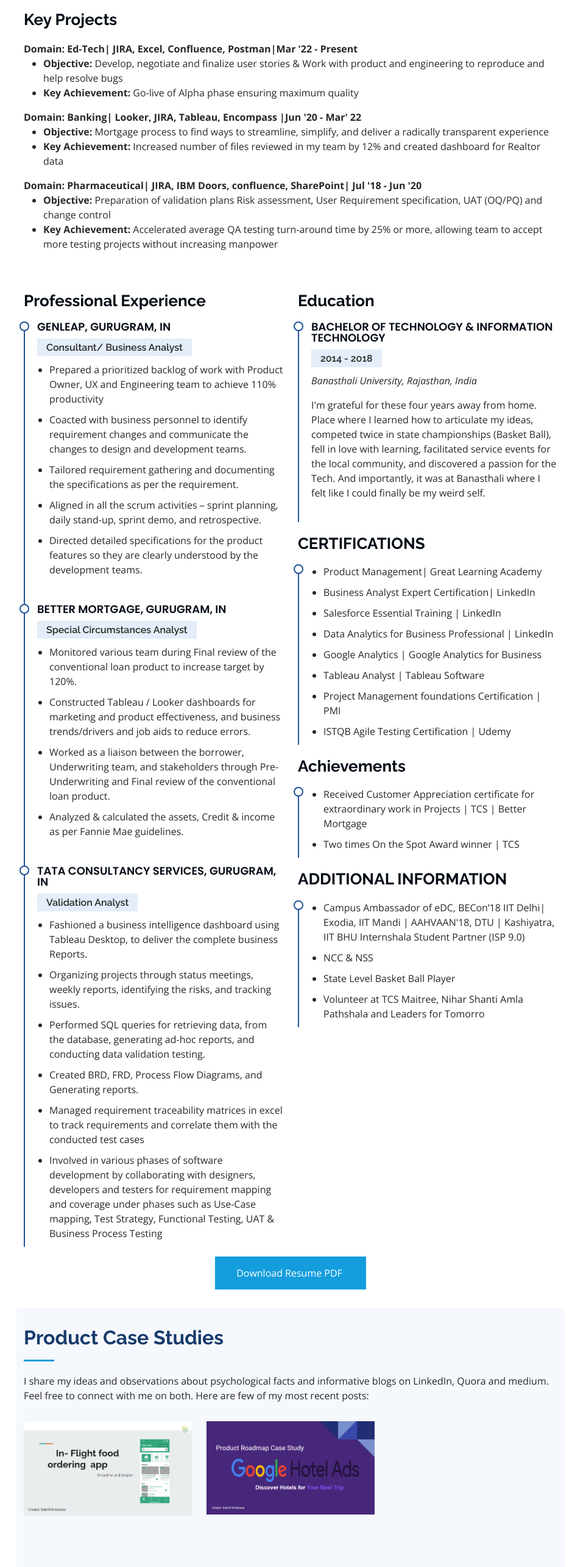
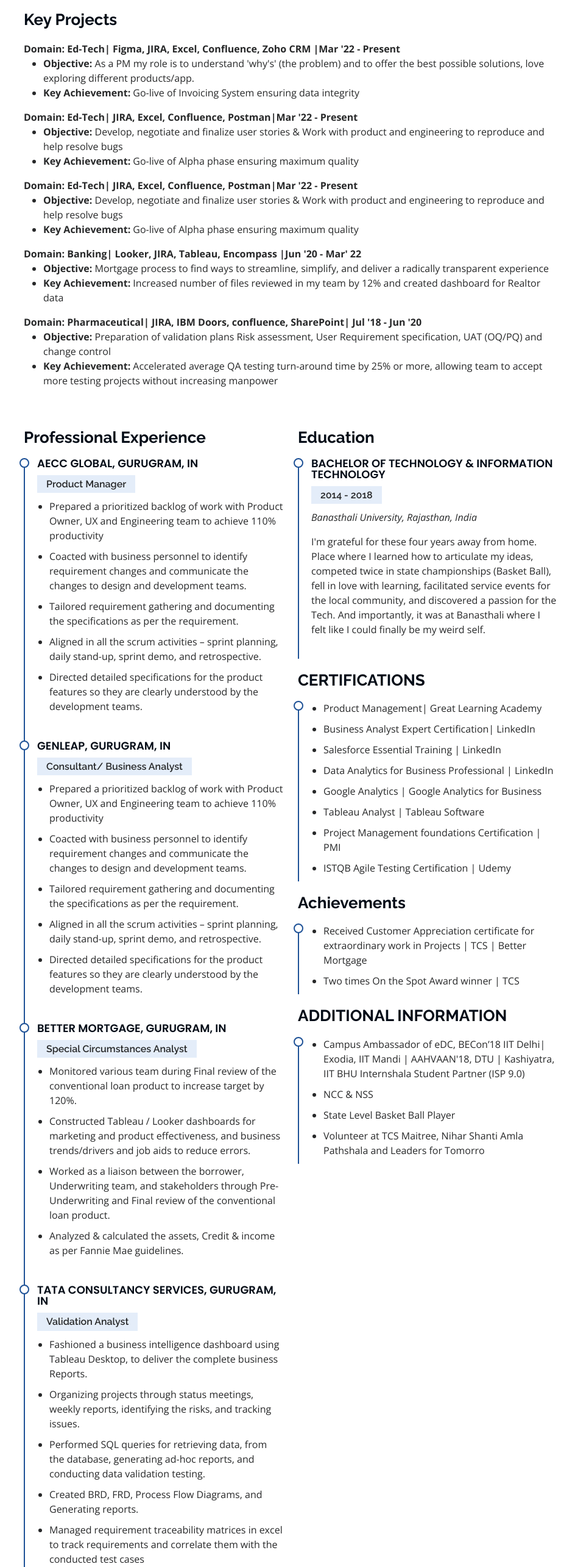
Before and after one commit to srisuk09/SukritiSrivastava.github.io, a plain HTML site: page index.html in a window 1280 px wide. Shown: the part 2194-4763 px from the top of the page at 61% size, without its empty margins (323-1267 px from the left). Drawn offline with nearby package versions, Linux system fonts and the light colour scheme.

Commit message:
Update index.html

```diff
--- a/index.html
+++ b/index.html
@@ -245,7 +245,18 @@
             commendable record of accomplishment. Proficient in Waterfall and Scrum/Agile development environments and well-versed
             with hands-on experience in MS office suite, Tableau, Looker.</p>
                   <h3 class="resume-title">Key Projects</h3>
-            <p><b>Domain: Ed-Tech| JIRA, Excel, Confluence, Postman|Mar '22 - Present</b>
+                  <p><b>Domain: Ed-Tech| Figma, JIRA, Excel, Confluence, Zoho CRM |Mar '22 - Present</b>
+                    <ul>
+                      <li><b>Objective: </b>As a PM my role is to understand 'why's' (the problem) and to offer the best possible solutions, love exploring different products/app.   </li>
+                      <li><b>Key Achievement: </b> Go-live of Invoicing System ensuring data integrity</li>
+                    </ul>
+
+                  <p><b>Domain: Ed-Tech| JIRA, Excel, Confluence, Postman|Mar '22 - Present</b>
+              <ul>
+                <li><b>Objective: </b> Develop, negotiate and finalize user stories & Work with product and engineering to reproduce and help resolve
+                  bugs  </li>
+                <li><b>Key Achievement: </b> Go-live of Alpha phase ensuring maximum quality</li>
+              </ul><p><b>Domain: Ed-Tech| JIRA, Excel, Confluence, Postman|Mar '22 - Present</b>
               <ul>
                 <li><b>Objective: </b> Develop, negotiate and finalize user stories & Work with product and engineering to reproduce and help resolve
                   bugs  </li>
@@ -269,9 +280,23 @@
           <div class="col-lg-6" data-aos="fade-up" data-aos-delay="100">
             <h3 class="resume-title">Professional Experience</h3>
             <div class="resume-item">
+              <h4>AECC Global, Gurugram, IN</h4>
+              <h5>Product Manager</h5>
+            <!--  <p><em>Apr 2023 - Present </em></p>-->
+              <ul>
+                <li>Prepared a prioritized backlog of work with Product Owner, UX and Engineering team to achieve 110% productivity</li>
+                <li>Coacted with business personnel to identify requirement changes and communicate the changes to design and
+                  development teams.</li>
+                <li>Tailored requirement gathering and documenting the specifications as per the requirement.</li>
+                <!--<li>Performed project management activities like project scoping, planning, estimating, scheduling, organizing and controlling.</li>-->
+                <li>Aligned in all the scrum activities – sprint planning, daily stand-up, sprint demo, and retrospective.</li>
+                <li>Directed detailed specifications for the product features so they are clearly understood by the development teams.</li>
+              </ul>
+            </div>
+            <div class="resume-item">
               <h4>GenLeap, Gurugram, IN</h4>
               <h5>Consultant/ Business Analyst</h5>
-            <!--  <p><em>Mar 2022 - Present </em></p>-->
+            <!--  <p><em>Mar 2022 - Mar 2023 </em></p>-->
               <ul>
                 <li>Prepared a prioritized backlog of work with Product Owner, UX and Engineering team to achieve 110% productivity</li>
                 <li>Coacted with business personnel to identify requirement changes and communicate the changes to design and
@@ -380,8 +405,7 @@
 
         <div class="section-title">
           <h2>Product Case Studies</h2>
-          <p>I share my ideas and observations about psychological facts and informative blogs on LinkedIn, Quora and medium. Feel free to connect with me on both.
-            Here are few of my most recent posts:</p>
+          <p>I’m passionate about creating unique, modern & functional user experience designs and always enjoy the variety and working on challenging projects. I care about the details and believe design should aim to push the envelope and serve a purpose. Create new rather than fixing.</p>
         </div>
 
 
@@ -389,23 +413,27 @@
         <div class="row portfolio-container" data-aos="fade-up" data-aos-delay="100">
 
           <div class="col-lg-4 col-md-6 portfolio-item filter-app">
+
             <div class="portfolio-wrap">
               <img src="assets/img/portfolio/in flight.png" class="img-fluid" alt="">
               <div class="portfolio-links">
                 <a href="assets/img/portfolio/in flight.png" data-gallery="portfolioGallery" class="portfolio-lightbox"><i class="bx bx-plus"></i></a>
-                <a href="https://docs.google.com/presentation/d/1-Pu3Ylmy58ai7iul6Q8FhLqQMQMn0qdDrLwigfALr7s/edit?usp=sharing" title="More Details"><i class="bx bx-link"></i></a>
+                <a href="https://docs.google.com/presentation/d/1fnvge0d4f1IzYXMz9wE1tBb3wkp6i7a0/edit?usp=sharing&ouid=102511407651805021168&rtpof=true&sd=true" title="More Details"><i class="bx bx-link"></i></a>
               </div>
             </div>
+            <p>To improve the customer satisfaction with food and beverage offerings in the flight with the app?
+            </p>
           </div>
 
           <div class="col-lg-4 col-md-6 portfolio-item filter-web">
             <div class="portfolio-wrap">
-               <img src="assets/img/portfolio/GHA.png" class="img-fluid" alt="">
+               <img src="assets/img/portfolio/e bike.png" class="img-fluid" alt="">
               <div class="portfolio-links">
-                <a href="assets/img/portfolio/GHA.png" data-gallery="portfolioGallery" class="portfolio-lightbox"><i class="bx bx-plus"></i></a>
-                <a href="https://docs.google.com/presentation/d/1TXWGthWuDJgspZTu3toveL4gdUsWyBo8/edit#slide=id.p1" title="More Details"><i class="bx bx-link"></i></a>
+                <a href="assets/img/portfolio/e bike.png.png" data-gallery="portfolioGallery" class="portfolio-lightbox"><i class="bx bx-plus"></i></a>
+                <a href="https://docs.google.com/presentation/d/14Kwdm-bNGJ2MUfOkvILZBFjXGqb0H4S6/edit?usp=sharing&ouid=102511407651805021168&rtpof=true&sd=true" title="More Details"><i class="bx bx-link"></i></a>
               </div>
             </div>
+            <p>MVP for battery rental and charging services for e-bike; Wireframing is solely done by me.       </p>
           </div>
 
         </div>
@@ -569,6 +597,7 @@
             <h4 class="title"><a href="https://www.youtube.com/@travelorhythmm">Travel Experiences</a></h4>
             <p class="description"> I share all my best travel hacks, tips, and advice to help you travel in style (even on a budget!</p>
           </div>
+
 
         <!--  <div class="col-lg-4 col-md-6 icon-box" data-aos="fade-up" data-aos-delay="300">
             <div class="icon"><i class="bi bi-binoculars"></i></div>
@@ -778,7 +807,5 @@
 
   <!-- Template Main JS File -->
   <script src="assets/js/main.js"></script>
-
 </body>
-
 </html>
```
